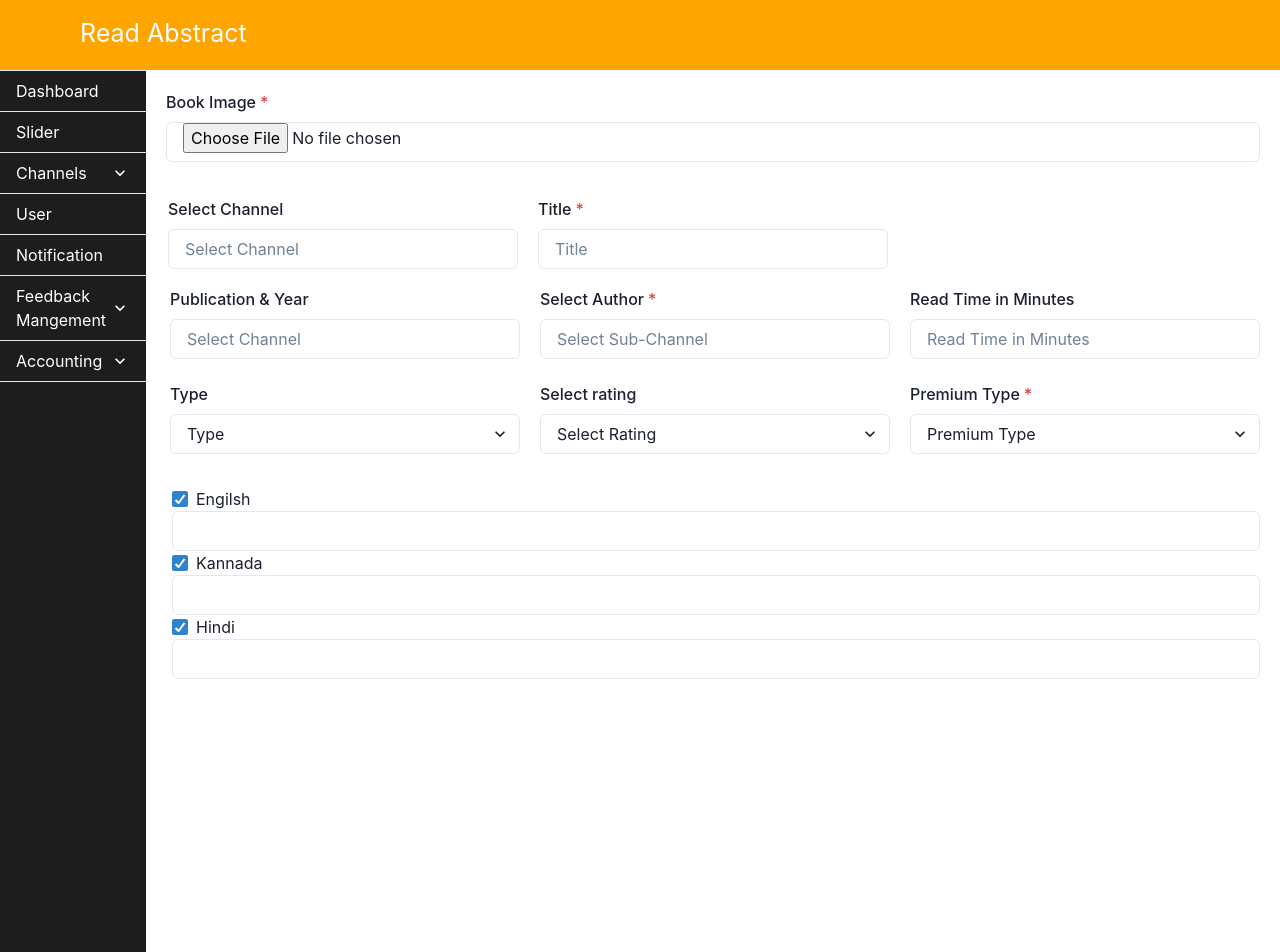
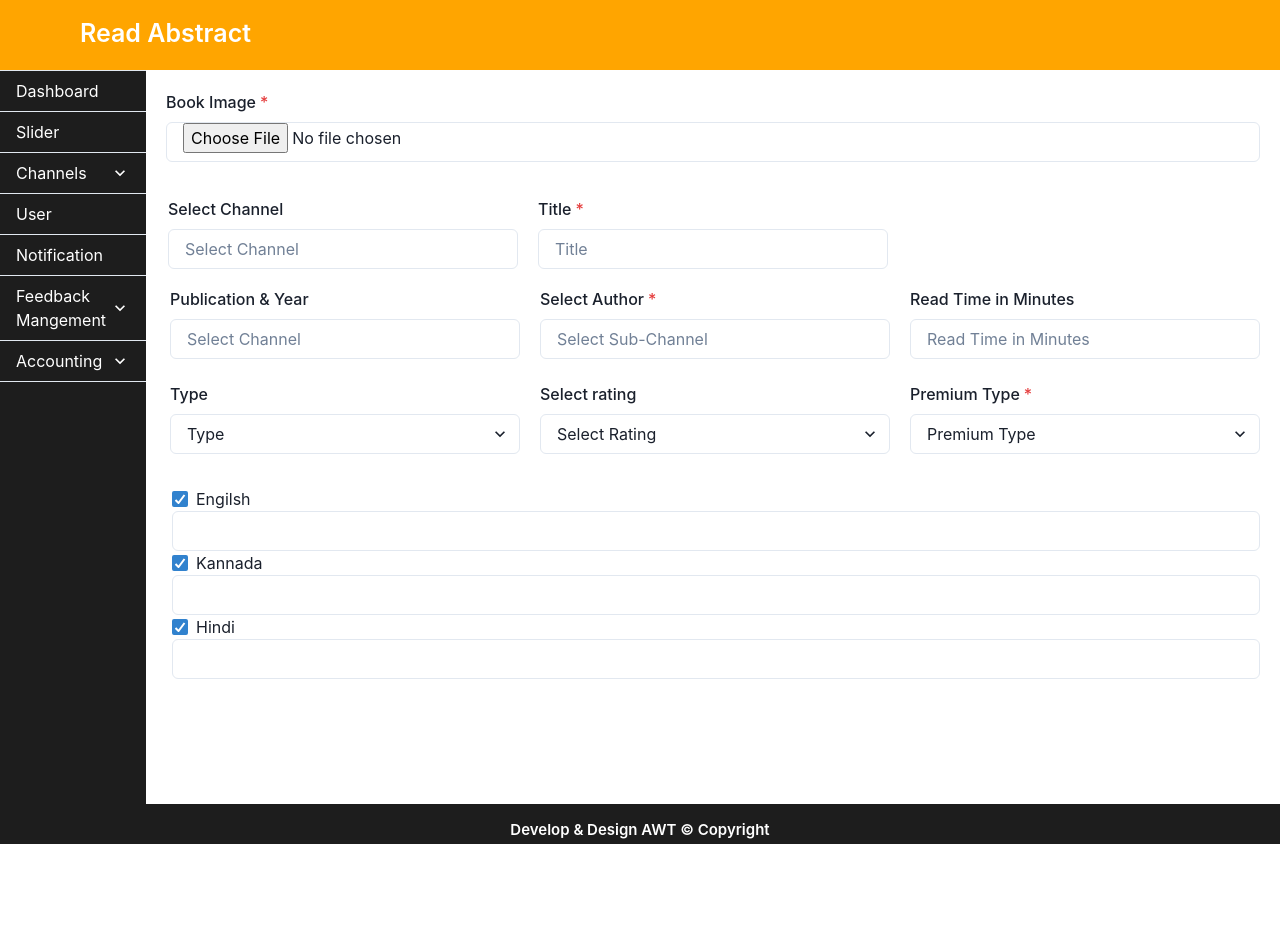
Before and after one commit to angadiworldtechGithub/ReadAbstractAdminPanel, a React (Create React App) app: page /bookpages in a window 1280 px wide. Shown: the top 952 px of the page. After the commit the page ends 844 px from the top, so only its background shows below. Built offline with nearby package versions, Linux system fonts and the light colour scheme.

Commit message:
add footer

```diff
--- a/src/Components/Sidebar.js
+++ b/src/Components/Sidebar.js
@@ -17,6 +17,7 @@ export default function Sidebar({ children }) {
         background="orange"
         color="white"
         fontSize="25px"
+        fontWeight="600"
         paddingLeft="80px"
         paddingTop="15px"
       >
@@ -121,8 +122,19 @@ export default function Sidebar({ children }) {
           </Accordion>
         </Box>
 
-        <Box minH="1000px">{children}</Box>
+        <Box minH="700px">{children}</Box>
       </Flex>
+
+      <Box
+      h="40px"
+      background="#1D1D1D"
+      color="white"
+      fontSize="15px"
+      fontWeight="600"
+      paddingTop="15px"
+    >
+      <Box> <center>Develop &amp; Design AWT © Copyright</center> </Box>
+    </Box>
     </>
   );
 }
```
